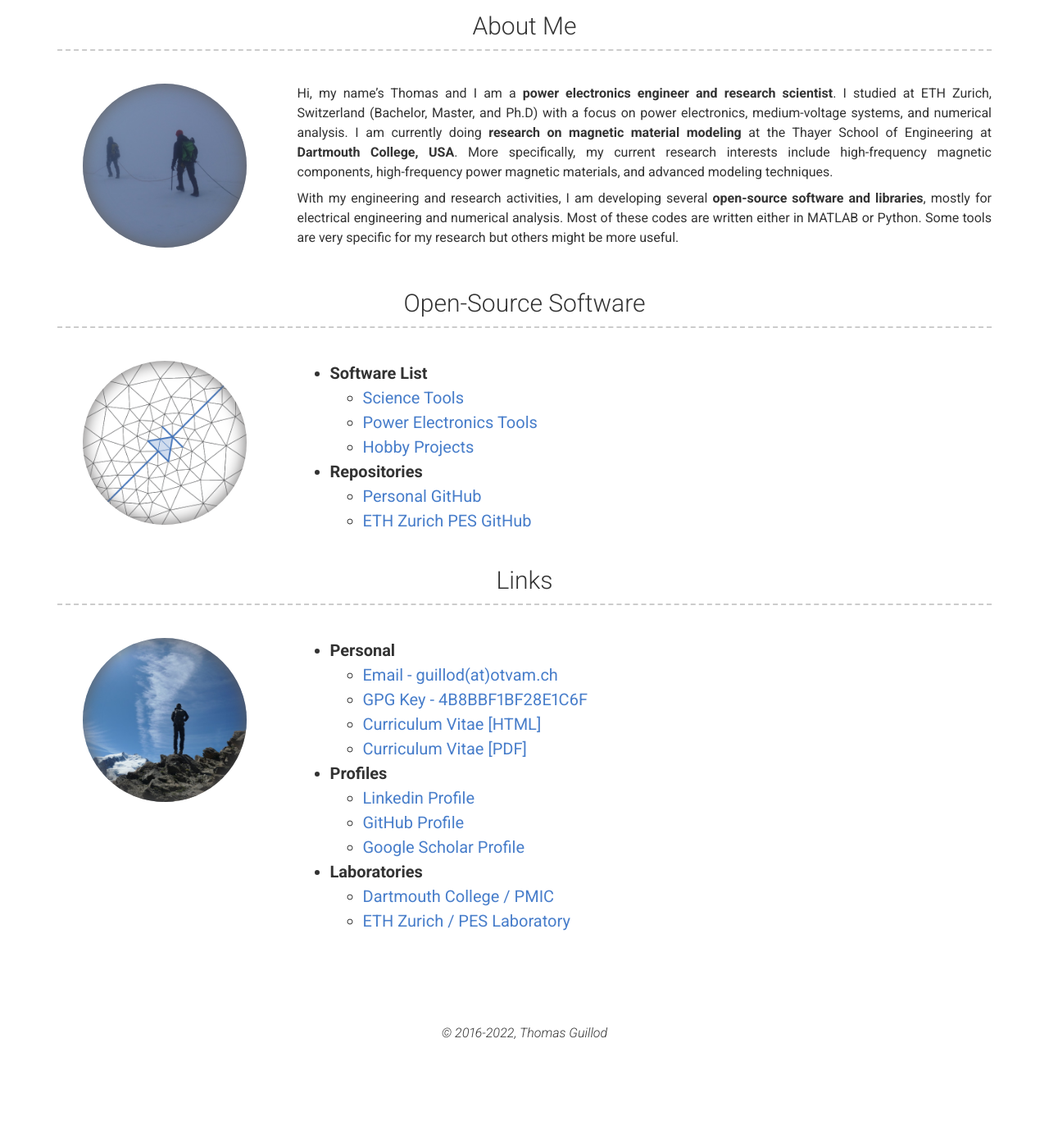
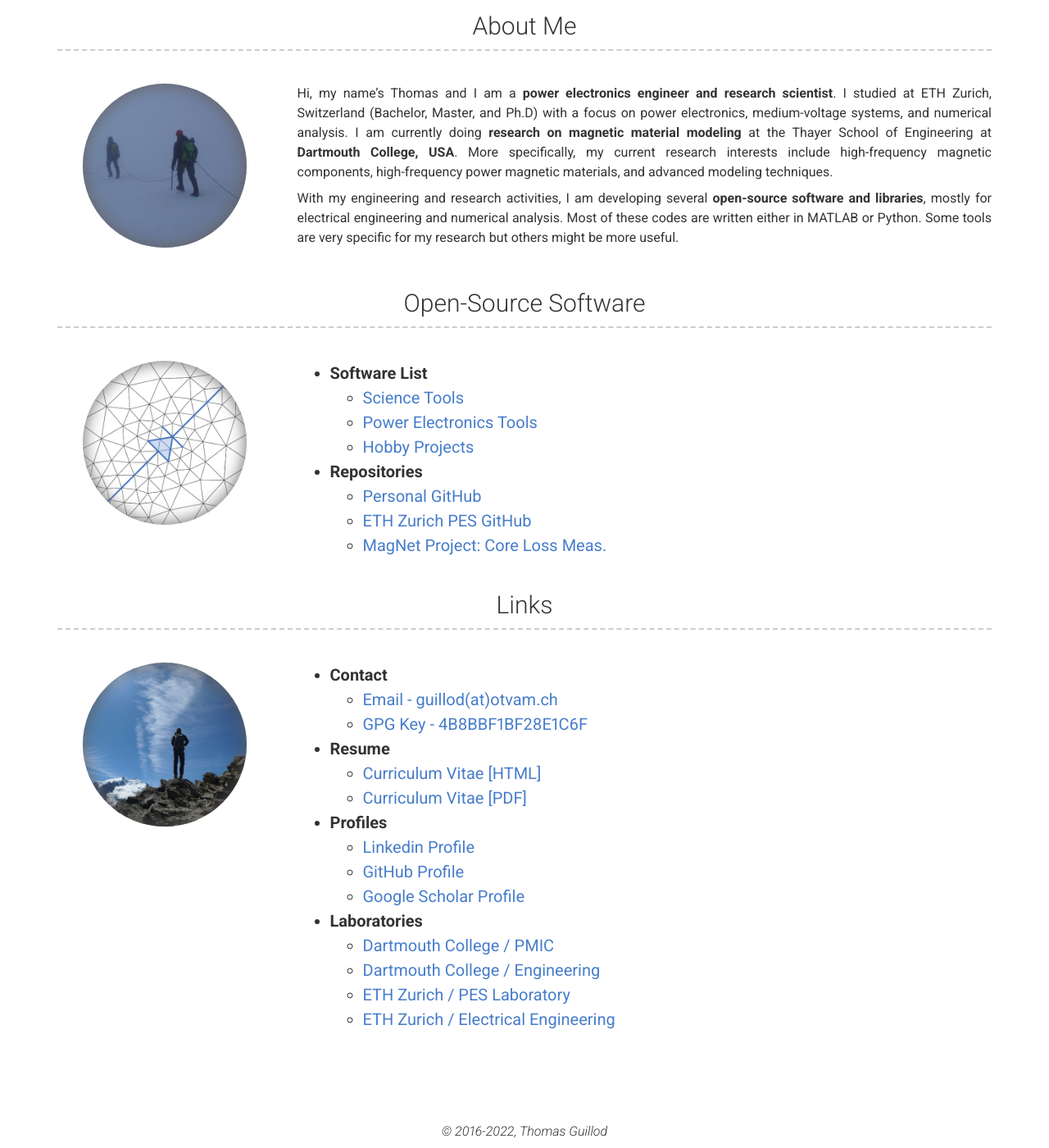
Before and after one commit to otvam/otvam.github.io, a Jekyll site: the page built from index.md, in a window 1280 px wide and 1400 px high, scrolled down 227 px. Shown: the whole window at 82% size. Built offline with Jekyll 4.4.1, drawn with Linux system fonts in a browser that asks for light colours; nearby versions of some CDN libraries; before the commit the page ends 1507 px from its top, so only the background shows below that.

Commit message:
add links

```diff
--- a/_layouts/index.html
+++ b/_layouts/index.html
@@ -37,6 +37,7 @@ layout: default
                     <ul>
                         <li><a href="https://github.com/otvam">Personal GitHub</a></li>
                         <li><a href="https://github.com/ethz-pes">ETH Zurich PES GitHub</a></li>
+                        <li><a href="https://mag-net.princeton.edu">MagNet Project: Core Loss Meas.</a></li>
                     </ul>
                 </ul>
             </div>
@@ -53,10 +54,13 @@ layout: default
             </div>
             <div class="col-xs-12 col-sm-8 col-md-9 col-print-12">
                 <ul>
-                    <li><strong>Personal</strong></li>
+                    <li><strong>Contact</strong></li>
                     <ul>
                         <li><a href="mailto:guillod@otvam.ch">Email - guillod(at)otvam.ch</a></li>
                         <li><a href="data/gpg_guillod_public.asc">GPG Key - 4B8BBF1BF28E1C6F</a></li>
+                    </ul>
+                    <li><strong>Resume</strong></li>
+                    <ul>
                         <li><a href="data/cv_guillod.html">Curriculum Vitae [HTML]</a></li>
                         <li><a href="data/cv_guillod.pdf">Curriculum Vitae [PDF]</a></li>
                     </ul>
@@ -69,7 +73,9 @@ layout: default
                     <li><strong>Laboratories</strong></li>
                     <ul>
                         <li><a href="https://pmic.engineering.dartmouth.edu">Dartmouth College / PMIC</a></li>
+                        <li><a href="https://engineering.dartmouth.edu">Dartmouth College / Engineering</a></li>
                         <li><a href="https://pes.ee.ethz.ch">ETH Zurich / PES Laboratory</a></li>
+                        <li><a href="https://ee.ethz.ch">ETH Zurich / Electrical Engineering</a></li>
                     </ul>
                 </ul>
             </div>
```
